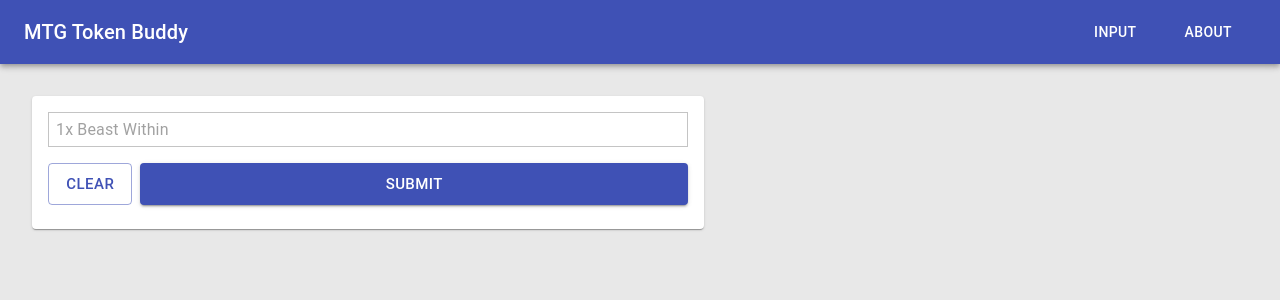
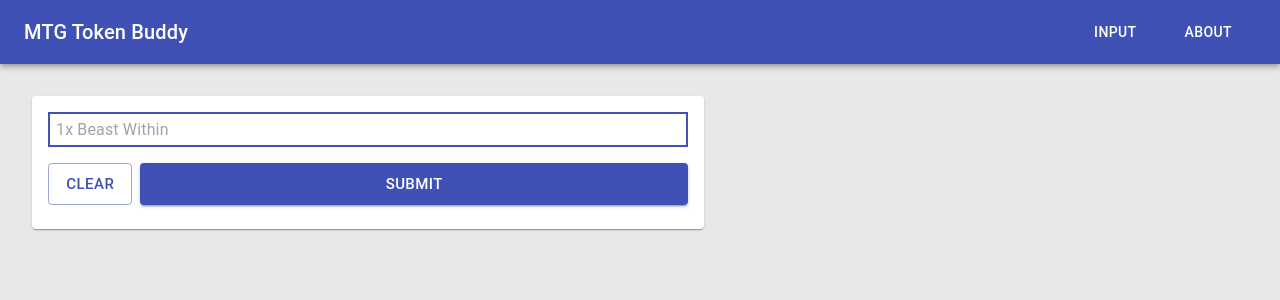
Before and after one commit to NandaScott/mtg-token-buddy, a React (Create React App) app: page /input in a window 1280 px wide. Shown: the top 300 px of the page. Built offline with nearby package versions, Linux system fonts and the light colour scheme.

Commit message:
Checkpoint

```diff
--- a/package.json
+++ b/package.json
@@ -15,11 +15,13 @@
     "@types/react-dom": "^17.0.9",
     "axios": "^0.21.1",
     "clsx": "^1.1.1",
+    "lodash": "^4.17.21",
     "react": "^17.0.2",
     "react-dom": "^17.0.2",
     "react-router-dom": "^5.2.0",
     "react-scripts": "4.0.3",
     "typescript": "^4.3.5",
+    "uuid": "^8.3.2",
     "web-vitals": "^1.1.2"
   },
   "scripts": {
@@ -50,7 +52,9 @@
   },
   "devDependencies": {
     "@types/axios": "^0.14.0",
+    "@types/lodash": "^4.14.171",
     "@types/react-router-dom": "^5.1.8",
+    "@types/uuid": "^8.3.1",
     "@typescript-eslint/eslint-plugin": "^4.28.4",
     "@typescript-eslint/parser": "^4.28.4",
     "eslint": "^7.31.0",
--- a/src/components/decklist-input/decklist-input.tsx
+++ b/src/components/decklist-input/decklist-input.tsx
@@ -1,15 +1,19 @@
-import React, { useState, useEffect } from 'react';
+import React, { useRef } from 'react';
 import { Box, makeStyles, TextField, useTheme } from '@material-ui/core';
 import ErrorIcon from '@material-ui/icons/Error';
 import CheckCircleIcon from '@material-ui/icons/CheckCircle';
+import { v4 as uuidv4 } from 'uuid';
+import { validateInput } from 'utils/utils';
 
 interface DecklistInputProps {
-  currentInput: string;
-  error?: boolean;
+  currentValues: Record<string, string>;
+  errors: Record<string, string>;
   success?: boolean;
   handleInput: (
     e: React.ChangeEvent<HTMLTextAreaElement | HTMLInputElement>,
   ) => void;
+  addInput: () => void;
+  addError: (id: string, message: string) => void;
   className?: string;
 }
 
@@ -30,10 +34,19 @@
 export default function DecklistInput(props: DecklistInputProps) {
   const classes = useStyles();
   const theme = useTheme();
-  const { currentInput, handleInput, error, success, className } = props;
+  const name = useRef(uuidv4());
+  const {
+    currentValues,
+    handleInput,
+    addInput,
+    addError,
+    errors,
+    success,
+    className,
+  } = props;
 
   const handleAdornment = () => {
-    if (error) {
+    if (errors[name.current]) {
       return <ErrorIcon color="error" />;
     }
     if (success) {
@@ -43,12 +56,26 @@
     return null;
   };
 
+  const handleKeyDown = (e: React.KeyboardEvent<HTMLDivElement>) => {
+    if (e.key === 'Enter') {
+      addInput();
+      const isValid = validateInput(currentValues[name.current]);
+      if (!isValid) {
+        addError(name.current, 'Entry is not a valid format');
+      }
+    }
+  };
+
   return (
     <Box flexGrow={1} className={className}>
       <TextField
+        autoFocus
+        error={!!errors[name.current]}
+        onKeyDown={handleKeyDown}
+        name={name.current}
         variant="outlined"
         onChange={handleInput}
-        value={currentInput}
+        value={currentValues[name.current]}
         InputProps={{
           className: classes.input,
           endAdornment: handleAdornment(),
@@ -64,7 +91,6 @@
 }
 
 DecklistInput.defaultProps = {
-  error: false,
   success: false,
   className: '',
 };
--- a/src/pages/input-page/input-page.tsx
+++ b/src/pages/input-page/input-page.tsx
@@ -10,6 +10,7 @@
 import CustomSnackbars from 'components/snackbars/custom-snackbars';
 import {
   flatten,
+  generateArray,
   parser,
   splitIntoChunks,
   uniqueArray,
@@ -20,6 +21,8 @@
 import { AxiosError } from 'axios';
 import { InputPageProps } from 'pages/input-page/input-page-interfaces';
 import TokenDisplay from 'components/token-display/token-display';
+import omit from 'lodash/omit';
+import mapValues from 'lodash/mapValues';
 
 const useStyles = makeStyles((theme) => ({
   root: {
@@ -61,8 +64,9 @@
 
 export default function InputPage(props: InputPageProps) {
   const classes = useStyles();
-  const [decklist, setDecklist] = useState<string[]>([]);
-  const [inputError, setInputError] = useState(false);
+  const [decklist, setDecklist] = useState<Record<string, string>>({});
+  const [errors, setErrors] = useState<Record<string, string>>({});
+  const [numberOfInputs, setNumberOfInputs] = useState(generateArray(1));
   const [tokens, setTokens] = useState<ScryfallCard[]>([]);
   const [loading, setLoading] = useState(false);
   const [snackbar, setSnackbar] = useState({
@@ -70,73 +74,87 @@
     message: '',
   });
 
-  const validate = useCallback(() => {
-    const decklistMatches = validateInput(decklist);
+  // const validate = useCallback(() => {
+  //   const decklistMatches = validateInput(decklist);
 
-    if (decklistMatches) {
-      setLoading(true);
-      const parsedDecklist = parser(decklist);
-      const chunked = splitIntoChunks(parsedDecklist, 75);
-      const collections = chunked.map((chunk) => getCollection(chunk));
-      Promise.all(collections)
-        .then((responses) => {
-          const responseData = responses.map((resp) => resp.data.data);
-          const flattenedResp: ScryfallCard[] = flatten(responseData);
-          const acceptedTypes = ['token', 'meld_part'];
-          const onlyTokenMakers = flattenedResp.filter((card) =>
-            Object.keys(card).includes('all_parts'),
-          );
-          const getAllParts = onlyTokenMakers.map((card: ScryfallCard) => {
-            const { all_parts } = card;
-            return all_parts?.filter((related) =>
-              acceptedTypes.includes(related.component),
-            ) as RelatedCard[];
-          });
-          const flattenTokens = flatten(getAllParts);
-          const uniqueIds = new Set(flattenTokens.map((token) => token.id));
-          const prep = Array.from(uniqueIds).map((id) => ({ id }));
-          return getCollection(prep);
-        })
-        .then((resp) => {
-          const foundCards: ScryfallCard[] = resp.data.data;
-          const uniqueOracle = uniqueArray(foundCards, 'oracle_id');
-          setTokens(uniqueOracle);
-          setLoading(false);
-        })
-        .catch((err: AxiosError) => {
-          console.error(err);
-          setSnackbar({ in: true, message: err.response?.data });
-        });
-    } else {
-      setInputError(true);
-      setSnackbar({ in: true, message: 'Format does not match' });
-    }
-  }, [decklist]);
+  //   if (decklistMatches) {
+  //     setLoading(true);
+  //     const parsedDecklist = parser(decklist);
+  //     const chunked = splitIntoChunks(parsedDecklist, 75);
+  //     const collections = chunked.map((chunk) => getCollection(chunk));
+  //     Promise.all(collections)
+  //       .then((responses) => {
+  //         const responseData = responses.map((resp) => resp.data.data);
+  //         const flattenedResp: ScryfallCard[] = flatten(responseData);
+  //         const acceptedTypes = ['token', 'meld_part'];
+  //         const onlyTokenMakers = flattenedResp.filter((card) =>
+  //           Object.keys(card).includes('all_parts'),
+  //         );
+  //         const getAllParts = onlyTokenMakers.map((card: ScryfallCard) => {
+  //           const { all_parts } = card;
+  //           return all_parts?.filter((related) =>
+  //             acceptedTypes.includes(related.component),
+  //           ) as RelatedCard[];
+  //         });
+  //         const flattenTokens = flatten(getAllParts);
+  //         const uniqueIds = new Set(flattenTokens.map((token) => token.id));
+  //         const prep = Array.from(uniqueIds).map((id) => ({ id }));
+  //         return getCollection(prep);
+  //       })
+  //       .then((resp) => {
+  //         const foundCards: ScryfallCard[] = resp.data.data;
+  //         const uniqueOracle = uniqueArray(foundCards, 'oracle_id');
+  //         setTokens(uniqueOracle);
+  //         setLoading(false);
+  //       })
+  //       .catch((err: AxiosError) => {
+  //         console.error(err);
+  //         setSnackbar({ in: true, message: err.response?.data });
+  //       });
+  //   } else {
+  //     setInputError(true);
+  //     setSnackbar({ in: true, message: 'Format does not match' });
+  //   }
+  // }, [decklist]);
 
   const handleInput = useCallback(
     (e: React.ChangeEvent<HTMLTextAreaElement | HTMLInputElement>) => {
-      setDecklist(e.target.value);
-      if (inputError) {
-        setInputError(false);
+      setDecklist({ [e.target.name]: e.target.value });
+      if (errors[e.target.name]) {
+        setErrors(omit(errors, [e.target.name]));
       }
     },
-    [inputError],
+    [errors],
   );
 
   const handleClear = () => {
-    setDecklist('');
+    setDecklist(mapValues(decklist, () => ''));
     setTokens([]);
+    setErrors({});
+    setNumberOfInputs([0]);
   };
+
+  const addInput = useCallback(() => {
+    setNumberOfInputs(generateArray(numberOfInputs.length + 1));
+  }, [numberOfInputs]);
+
+  const addError = useCallback((id: string, message: string) => {
+    setErrors((curr) => ({ ...curr, [id]: message }));
+  }, []);
 
   return (
     <div className={classes.root}>
       <Paper component="div" className={classes.controls}>
-        <DecklistInput
-          error={inputError}
-          handleInput={handleInput}
-          currentInput={decklist}
-          className={classes.input}
-        />
+        {numberOfInputs.map(() => (
+          <DecklistInput
+            addInput={addInput}
+            addError={addError}
+            currentValues={decklist}
+            errors={errors}
+            handleInput={handleInput}
+            className={classes.input}
+          />
+        ))}
         <Box
           flexDirection="row"
           alignItems="flex-start"
@@ -152,7 +170,7 @@
             Clear
           </Button>
           <Button
-            onClick={validate}
+            // onClick={validate}
             fullWidth
             variant="contained"
             size="large"
--- a/src/utils/utils.ts
+++ b/src/utils/utils.ts
@@ -1,6 +1,8 @@
 export const parser = (input: string) => {
   const output = input.split('\n').filter((val) => val !== '');
-  const splitEach = output.map((val) => val.match(/[^\dx\s]+/g)?.join(' '));
+  const splitEach = output.map((val) =>
+    val.match(/([^\dx\s][\w\s'.,/-]+)+/g)?.join(' '),
+  );
   const toObjectArray = splitEach.map((val) => ({ name: val }));
   return toObjectArray;
 };
@@ -34,3 +36,7 @@
   });
   return result;
 }
+
+export function generateArray(length: number): number[] {
+  return new Array(length).fill(null).map((v, i) => i);
+}
```
Also changed, not shown: 1 other file (tests, documents, lock files or other folders).
